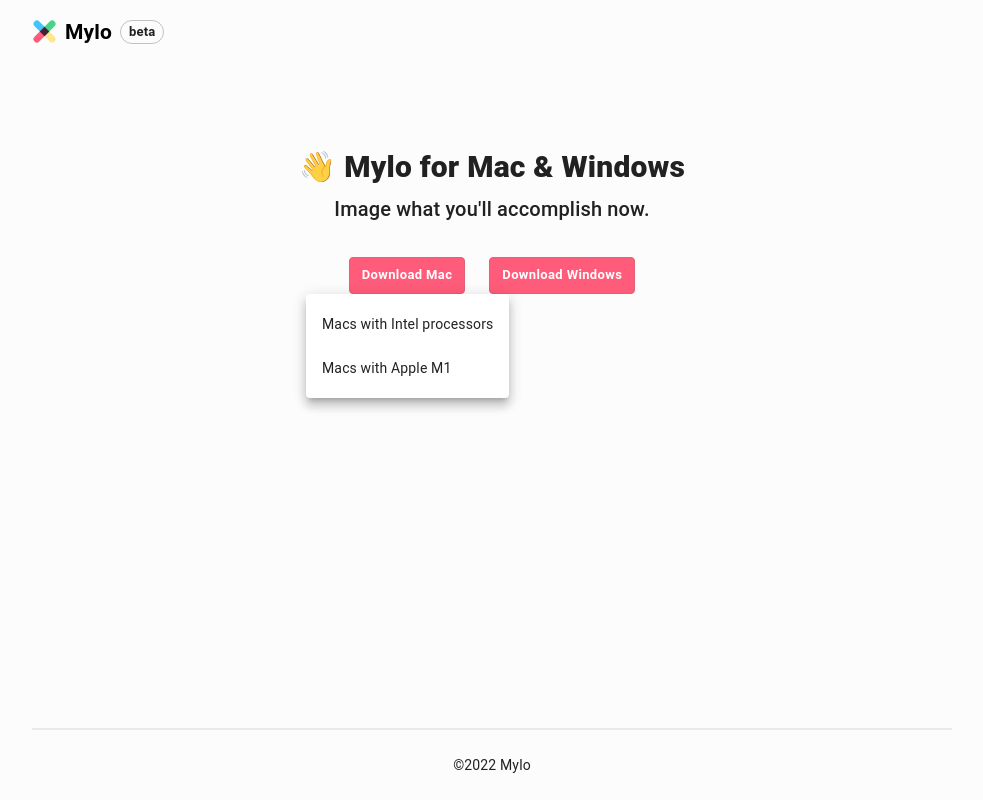
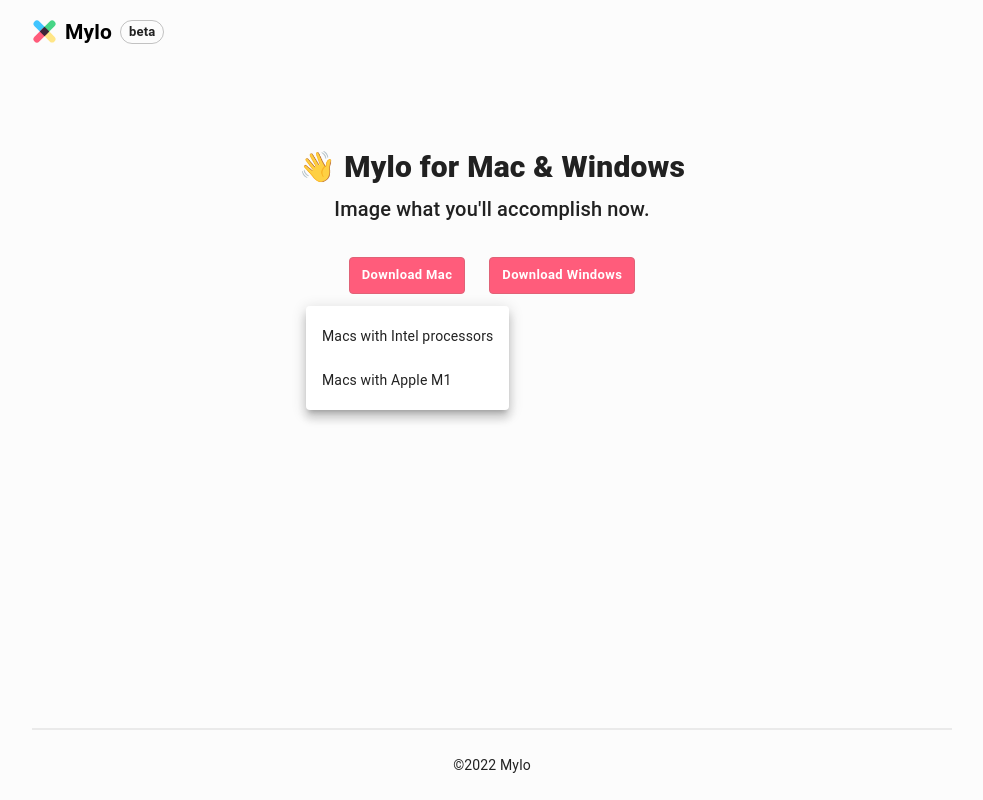
Before and after one commit to tday0501/mylo.work, a Next.js app: page /try-mylo in a window 1280 px wide. Both pictures are taken after a click on the button "Download Mac". Shown: the whole page, without its empty margins (148-1131 px from the left). Built offline with nearby package versions, Linux system fonts and the light colour scheme.

Commit message:
added margin to popover

```diff
--- a/pages/try-mylo.js
+++ b/pages/try-mylo.js
@@ -123,9 +123,13 @@
                       vertical: "bottom",
                       horizontal: "center",
                     }}
+
                     transformOrigin={{
                       vertical: "top",
                       horizontal: "center",
+                    }}
+                    style={{
+                      marginTop: "12px"
                     }}
                   >
                     <List dense>
```
